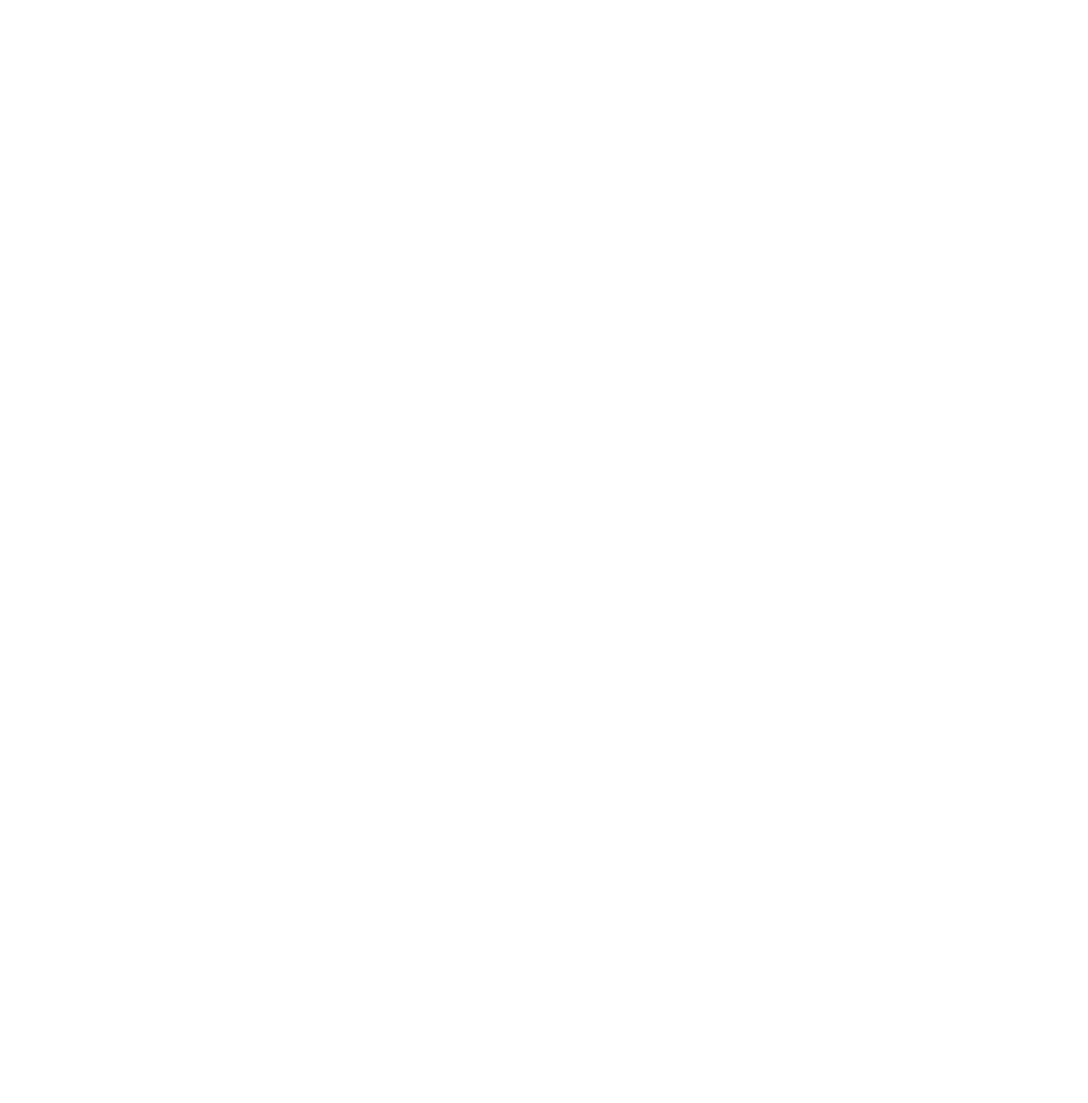
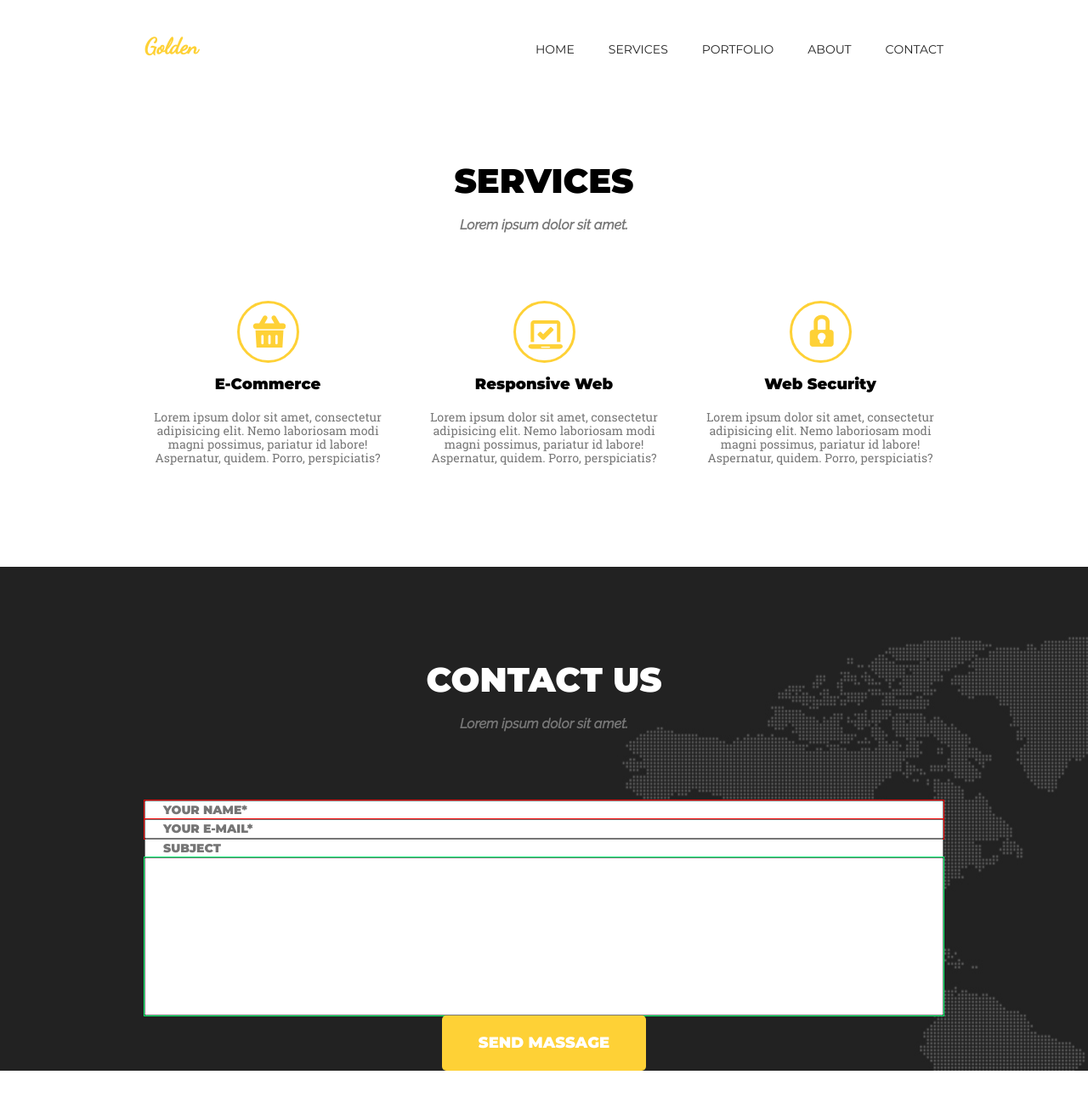
Before and after one commit to EvgeniiGoIT/GoIT_FullStack, a plain HTML site: page hw-07/index.html in a window 1280 px wide. Shown: the whole page at 85% size. Before the commit the page ends 800 px from the top, so only its background shows below. Drawn offline with Linux system fonts and the light colour scheme; files whose address does not match are found by name.

Commit message:
part two

```diff
--- a/hw-07/css/fonts.css
+++ b/hw-07/css/fonts.css
@@ -1,5 +1,5 @@
 @font-face {
-    font-family: 'MontserratRegular';
+    font-family: 'Montserrat Regular';
     font-style: normal;
     font-weight: normal;
     src: local('Montserrat Regular'), local('Montserrat-Regular'),
@@ -7,7 +7,7 @@
          url('../fonts/montserrat/montserrat-v12-latin-regular.woff') format('woff'); /* Chrome 6+, Firefox 3.6+, IE 9+, Safari 5.1+ */
   }
   @font-face {
-    font-family: 'MontserratBold';
+    font-family: 'Montserrat Bold';
     font-style: normal;
     font-weight: normal;
     src: local('Montserrat Black'), local('Montserrat-Black'),
--- a/hw-07/css/style.css
+++ b/hw-07/css/style.css
@@ -11,38 +11,147 @@
 * a {
   text-decoration: none;
 }
-.visually-hidden {
-  visibility: hidden;
-  font-size: 1px;
+* ul {
+  list-style: none;
 }
 .container {
-  width: 1200px;
+  width: 940px;
   margin: 0 auto;
 }
-.list-style {
-  list-style: none;
+.header {
+  padding-top: 40px;
+  display: flex;
+  justify-content: space-between;
+  align-items: baseline;
+  margin-bottom: 120px;
 }
-/* .sprite {
-    background-image: url(spritesheet.png);
-    background-repeat: no-repeat;
-    display: block;
+.logo {
+  margin: 0 0;
+  font-family: var(--title-font);
+  font-size: 26px;
+  color: var(--secondary-color);
 }
-
-.sprite-basket {
-    width: 39px;
-    height: 38px;
-    background-position: -40px -40px;
+.nav-list {
+  display: flex;
 }
-
-.sprite-laptop {
-    width: 41px;
-    height: 35px;
-    background-position: -159px -40px;
+.nav-list_item:nth-child(-n + 4) {
+  margin-right: 40px;
 }
-
-.sprite-locked {
-    width: 29px;
-    height: 38px;
-    background-position: -159px -155px;
+.nav-link {
+  text-transform: uppercase;
+  font-family: var(--first-font);
+  font-size: 14px;
+  color: var(--main-color);
 }
- */
+.nav-link:hover {
+  color: var(--secondary-color);
+}
+.section-title {
+  text-align: center;
+  margin-bottom: 80px;
+}
+.title-header {
+  display: inline-block;
+  text-transform: uppercase;
+  margin-bottom: 20px;
+  font-family: var(--secondary-font);
+  font-size: 40px;
+}
+.title-down {
+  display: block;
+  font-family: var(--description-font);
+  font-size: 16px;
+  color: var(--third-color);
+}
+.services-list {
+  display: flex;
+  justify-content: space-between;
+  margin-bottom: 120px;
+}
+.services-item {
+  width: 290px;
+  text-align: center;
+}
+.services-title {
+  margin-bottom: 20px;
+  font-family: var(--secondary-font);
+  font-size: 18px;
+}
+.services-title::before {
+  content: "";
+  display: block;
+  margin: 0 auto;
+  margin-bottom: 15px;
+  width: 73px;
+  height: 73px;
+  border-radius: 50%;
+  border: 3px solid var(--secondary-color);
+  background-image: url(../img/spritesheet.png);
+  background-repeat: no-repeat;
+}
+.sprite-basket::before {
+  background-position: -25px -26px;
+}
+.sprite-laptop::before {
+  background-position: -145px -21px;
+}
+.sprite-locked::before {
+  background-position: -139px -142px;
+}
+.services-text {
+  font-family: var(--services-font);
+  font-size: 14px;
+  color: var(--third-color);
+}
+.footer-wrapper {
+  background-image: url(../img/map.jpg);
+  background-repeat: no-repeat;
+  object-fit: cover;
+  height: 100%;
+  display: block;
+  background-position: center;
+  margin-bottom: 50px;
+}
+.footer .section-title {
+  padding-top: 110px;
+  color: var(--fourth-color);
+}
+.feedback {
+  display: flex;
+  flex-flow: column wrap;
+  justify-content: space-between;
+}
+.feedback input::placeholder, textarea::placeholder {
+  font-size: 14px;
+  font-family: var(--secondary-font);
+  text-transform: uppercase;
+  padding: 20px;
+}
+.feedback *:required:valid {
+  outline: 1px solid var(--valid-color);
+}
+.feedback *:required:invalid {
+  outline: 1px solid var(--invalid-color);
+}
+/* input,
+textarea {
+  max-width: 455px;
+} */
+textarea {
+  resize: none;
+}
+.form-button {
+  cursor: pointer;
+  align-self: center;
+  font-size: 18px;
+  font-family: var(--secondary-font);
+  text-transform: uppercase;
+  color: var(--fourth-color);
+  width: 240px;
+  height: 65px;
+  background-color: var(--secondary-color);
+  border: none;
+  outline: none;
+  border-radius: 5px;
+  order: 1;
+}
--- a/hw-07/css/var.css
+++ b/hw-07/css/var.css
@@ -1,16 +1,18 @@
 @import "./fonts.css";
 :root {
-  --main-color: rgb(149, 225, 211);
-  --secondary-color: rgb(153, 153, 153);
-  --third-color: rgb(243, 129, 129);
-  --fourth-color: rgb(51, 51, 51);
-  --socials-back__color: rgb(252, 227, 138);
-  --socials-hover__color: rgb(149, 225, 211);
+  --main-color: #222222;
+  --secondary-color: #fed136;
+  --third-color: #777777;
+  --fourth-color: #ffffff;
+  --valid-color: rgb(5, 253, 108);
+  --invalid-color: rgb(250, 8, 8);
   --button-color: rgb(255, 255, 255);
   --shadow-color: rgb(231, 231, 231);
   --text-button-color: rgb(204, 204, 204);
 
-  --title-font: 'Montserrat', sans-serif;
-  --before-font:'Kaushan Script', cursive;
-  --description-font: 'Roboto', sans-serif;
+  --title-font: 'Dancing Script', sans-serif;
+  --first-font:'Montserrat Regular', sans-serif;
+  --secondary-font: 'Montserrat Bold', sans-serif;
+  --description-font: 'Raleway Italic', sans-serif;
+  --services-font: 'Roboto Slab', sans-serif;
 }
--- a/hw-07/index.html
+++ b/hw-07/index.html
@@ -9,6 +9,93 @@
     <title>Module 7 &#174; E.Voida</title>
   </head>
   <body>
-
+    <header class="header container">
+      <a href="#" class="link-logo">
+        <h1 class="logo">Golden</h1>
+      </a>
+      <ul class="nav-list">
+        <li class="nav-list_item"><a href="#" class="nav-link">home</a></li>
+        <li class="nav-list_item"><a href="#" class="nav-link">services</a></li>
+        <li class="nav-list_item">
+          <a href="#" class="nav-link">portfolio</a>
+        </li>
+        <li class="nav-list_item"><a href="#" class="nav-link">about</a></li>
+        <li class="nav-list_item"><a href="#" class="nav-link">contact</a></li>
+      </ul>
+    </header>
+    <main class="main container">
+      <section class="services-section">
+        <h2 class="section-title">
+          <span class="title-header">services</span>
+          <span class="title-down">Lorem ipsum dolor sit amet.</span>
+        </h2>
+        <ul class="services-list">
+          <li class="services-item">
+            <h3 class="services-title sprite-basket">E-Commerce</h3>
+            <p class="services-text">
+              Lorem ipsum dolor sit amet, consectetur adipisicing elit. Nemo
+              laboriosam modi magni possimus, pariatur id labore! Aspernatur,
+              quidem. Porro, perspiciatis?
+            </p>
+          </li>
+          <li class="services-item">
+            <h3 class="services-title sprite-laptop">Responsive Web</h3>
+            <p class="services-text">
+              Lorem ipsum dolor sit amet, consectetur adipisicing elit. Nemo
+              laboriosam modi magni possimus, pariatur id labore! Aspernatur,
+              quidem. Porro, perspiciatis?
+            </p>
+          </li>
+          <li class="services-item">
+            <h3 class="services-title sprite-locked">Web Security</h3>
+            <p class="services-text">
+              Lorem ipsum dolor sit amet, consectetur adipisicing elit. Nemo
+              laboriosam modi magni possimus, pariatur id labore! Aspernatur,
+              quidem. Porro, perspiciatis?
+            </p>
+          </li>
+        </ul>
+      </section>
+    </main>
+    <div class="footer-wrapper">
+      <footer class="footer container">
+        <h2 class="section-title">
+          <span class="title-header">contact us</span>
+          <span class="title-down">Lorem ipsum dolor sit amet.</span>
+        </h2>
+        <form action="#" class="feedback" id="feedback">
+          <input
+            type="text"
+            name="user_name"
+            placeholder="your name*"
+            id="user_name"
+            required
+          />
+          <input
+            type="email"
+            name="user_email"
+            placeholder="your e-mail*"
+            id="user_email"
+            required
+          />
+          <input
+            type="text"
+            name="subject"
+            placeholder="subject"
+            id="subject"
+          />
+          <button class="form-button" type="submit">send massage</button>
+          <textarea
+            name="comments"
+            id="comments"
+            cols="30"
+            rows="10"
+            placeholder="your massage*"
+            required
+          >
+          </textarea>
+        </form>
+      </footer>
+    </div>
   </body>
 </html>
```
